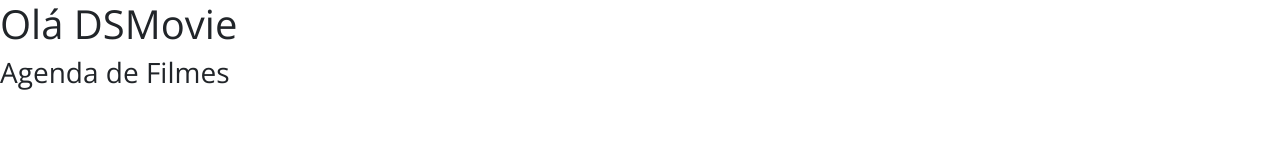
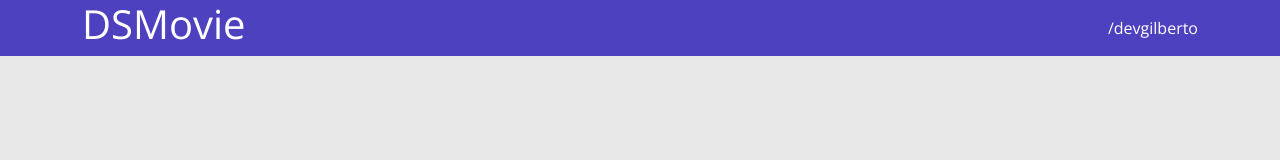
Before and after one commit to GCalazans10/DSMovie, a plain HTML site: page index.html in a window 1280 px wide. Drawn offline with nearby package versions, Linux system fonts and the light colour scheme.

Commit message:
Barra superior Parte 1

```diff
--- a/CSS/styles.css
+++ b/CSS/styles.css
@@ -1,5 +1,24 @@
 @import url('https://fonts.googleapis.com/css2?family=Open+Sans:wght@300;400;700&display=swap');
 
 * {
+    box-sizing: border-box;
     font-family: 'Open Sans'; sans-serif
 }
+
+html, body {
+    background-color: #e8e8e8;
+}
+
+header {
+    background-color: #4d41c0;
+    color: #fff;
+}
+   nav {
+       display: flex;
+       align-items: center;
+       justify-content: space-between;
+   }
+a, a:hover {
+    text-decoration: none;
+    color: unset;
+}
--- a/index.html
+++ b/index.html
@@ -10,7 +10,15 @@
     <link rel="stylesheet" href="css/styles.css">
 </head>
 <body>
-   <h1>Olá DSMovie</h1>
-   <h3>Agenda de Filmes</h3>
+  <header>
+       <nav class="container">
+
+          <h1>DSMovie</h1>
+          <a href="https://github.com/GCalazans10">/devgilberto</a>
+
+
+
+       </nav>
+  </header>
 </body>
 </html>
```
